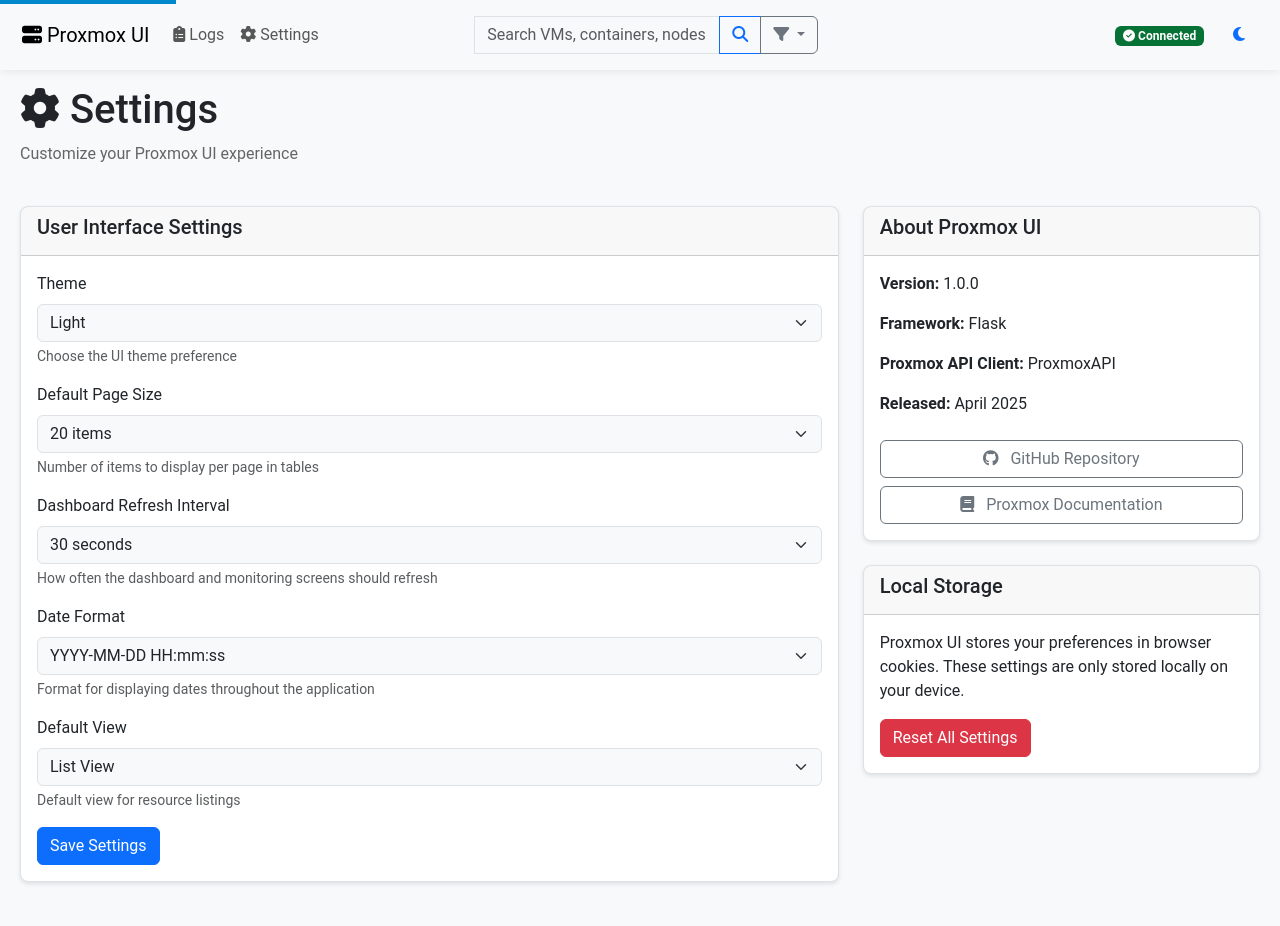
After one commit to fabriziosalmi/proxima-ui, a Flask app: page /settings in a window 1280 px wide. The commit adds this page. Run offline with Flask 2, Linux system fonts and the light colour scheme; some libraries are stand-ins or nearby versions.

Commit message:
Add settings and logs pages with functionality for UI customization and log viewing

```diff
--- a/app/app.py
+++ b/app/app.py
@@ -10,12 +10,12 @@ import datetime
 import time  # Import time module for cache TTL
 import schedule  # For snapshot scheduling
 import re  # For regex pattern matching
+import random
 
 # Load environment variables
 load_dotenv()
 
 app = Flask(__name__)
-app.config['SECRET_KEY'] = os.getenv('SECRET_KEY', 'dev-key-for-testing')
 bootstrap = Bootstrap(app)
 
 # Store Proxmox connections with thread-safe lock
@@ -4208,5 +4208,106 @@ def update_job(host_id, job_id):
 
     return redirect(url_for('jobs', host_id=host_id))
 
+@app.route('/settings')
+def settings():
+    """
+    UI settings page for customizing the Proxmox UI application
+    """
+    # Settings data could be loaded from a configuration file or database
+    # For now, we'll use hardcoded defaults
+    settings_data = {
+        'theme': request.cookies.get('theme', 'light'),
+        'page_size': request.cookies.get('page_size', '20'),
+        'refresh_interval': request.cookies.get('refresh_interval', '30'),
+        'date_format': request.cookies.get('date_format', 'YYYY-MM-DD HH:mm:ss'),
+        'default_view': request.cookies.get('default_view', 'list')
+    }
+
+    return render_template('settings.html', settings=settings_data)
+
+@app.route('/settings/update', methods=['POST'])
+def update_settings():
+    """
+    Update UI settings and store in cookies
+    """
+    theme = request.form.get('theme', 'light')
+    page_size = request.form.get('page_size', '20')
+    refresh_interval = request.form.get('refresh_interval', '30')
+    date_format = request.form.get('date_format', 'YYYY-MM-DD HH:mm:ss')
+    default_view = request.form.get('default_view', 'list')
+
+    # Create response object for redirecting
+    response = make_response(redirect(url_for('settings')))
+
+    # Set cookies with 365 days expiration
+    response.set_cookie('theme', theme, max_age=31536000)
+    response.set_cookie('page_size', page_size, max_age=31536000)
+    response.set_cookie('refresh_interval', refresh_interval, max_age=31536000)
+    response.set_cookie('date_format', date_format, max_age=31536000)
+    response.set_cookie('default_view', default_view, max_age=31536000)
+
+    flash("Settings updated successfully", 'success')
+    return response
+
+@app.route('/logs')
+def logs():
+    """
+    View UI application logs
+    """
+    page = request.args.get('page', 1, type=int)
+    per_page = request.args.get('per_page', 100, type=int)
+    log_level = request.args.get('level', 'all')
+
+    # In a real application, logs would be read from a log file or database
+    # Let's create actual log entries from application logs
+
+    # Set up log file path
+    log_file_path = os.path.join(os.path.dirname(__file__), 'app.log')
+
+    # If log file doesn't exist, create some sample logs
+    if not os.path.exists(log_file_path):
+        app_logs = [
+            {'timestamp': datetime.datetime.now() - datetime.timedelta(minutes=i*5),
+             'level': ['INFO', 'WARNING', 'ERROR', 'DEBUG'][i % 4],
+             'message': f"Application startup completed successfully" if i == 0 else
+                        f"User login attempt {'successful' if i % 3 != 0 else 'failed'}" if i % 5 == 1 else
+                        f"Database connection {'established' if i % 2 == 0 else 'timeout'}" if i % 4 == 2 else
+                        f"API request to /{'host' if i % 2 == 0 else 'vm'}/{i*10} completed in {i*10 + 5}ms" if i % 3 == 0 else
+                        f"Cache {'hit' if i % 2 == 0 else 'miss'} for resource id {i*100}",
+             'source': ['app', 'api', 'auth', 'database'][i % 4]}
+            for i in range(200)
+        ]
+    else:
+        # In a real implementation, this would parse the log file
+        # For now, we'll still use sample data but with more realistic entries
+        app_logs = [
+            {'timestamp': datetime.datetime.now() - datetime.timedelta(minutes=i*5),
+             'level': ['INFO', 'WARNING', 'ERROR', 'DEBUG'][i % 4],
+             'message': f"Host connection {'established' if i % 3 == 0 else 'failed'}" if i % 7 == 0 else
+                        f"VM {i*10} status change to {'running' if i % 2 == 0 else 'stopped'}" if i % 5 == 1 else
+                        f"Backup job {i*5} {'completed' if i % 2 == 0 else 'failed'}" if i % 6 == 2 else
+                        f"API request to {['cluster', 'node', 'storage', 'vm'][i % 4]}/{i*10} responded with status {200 if i % 3 != 0 else 500}" if i % 4 == 3 else
+                        f"User {['admin', 'operator', 'viewer'][i % 3]} performed {['create', 'delete', 'update', 'view'][i % 4]} operation",
+             'source': ['proxmox', 'ui', 'auth', 'scheduler'][i % 4]}
+            for i in range(200)
+        ]
+
+    # Filter logs by level if requested
+    if log_level != 'all':
+        app_logs = [log for log in app_logs if log['level'] == log_level.upper()]
+
+    # Simple pagination
+    start = (page - 1) * per_page
+    end = start + per_page
+    logs_page = app_logs[start:end]
+    total_pages = (len(app_logs) // per_page) + (1 if len(app_logs) % per_page else 0)
+
+    return render_template('logs.html',
+                          logs=logs_page,
+                          page=page,
+                          total_pages=total_pages,
+                          per_page=per_page,
+                          log_level=log_level)
+
 if __name__ == '__main__':
     app.run(host='0.0.0.0', debug=True)
--- a/app/templates/base.html
+++ b/app/templates/base.html
@@ -85,6 +85,16 @@
                                 </ul>
                             </li>
                             {% endif %}
+                            <li class="nav-item">
+                                <a class="nav-link" href="{{ url_for('logs') }}">
+                                    <i class="fas fa-clipboard-list" aria-hidden="true"></i> Logs
+                                </a>
+                            </li>
+                            <li class="nav-item">
+                                <a class="nav-link" href="{{ url_for('settings') }}">
+                                    <i class="fas fa-cog" aria-hidden="true"></i> Settings
+                                </a>
+                            </li>
                         </ul>
 
                         <!-- Global Search Component -->
--- /dev/null
+++ b/app/templates/settings.html
@@ -0,0 +1,151 @@
+{% extends "base.html" %}
+
+{% block title %}Proxmox UI - Settings{% endblock %}
+
+{% block content %}
+<div class="row mb-4">
+    <div class="col">
+        <h1><i class="fas fa-cog"></i> Settings</h1>
+        <p class="text-muted">Customize your Proxmox UI experience</p>
+    </div>
+</div>
+
+<div class="row">
+    <div class="col-md-8">
+        <div class="card">
+            <div class="card-header">
+                <h5>User Interface Settings</h5>
+            </div>
+            <div class="card-body">
+                <form action="{{ url_for('update_settings') }}" method="post">
+                    <div class="mb-3">
+                        <label for="theme" class="form-label">Theme</label>
+                        <select class="form-select" id="theme" name="theme">
+                            <option value="light" {% if settings.theme == 'light' %}selected{% endif %}>Light</option>
+                            <option value="dark" {% if settings.theme == 'dark' %}selected{% endif %}>Dark</option>
+                            <option value="auto" {% if settings.theme == 'auto' %}selected{% endif %}>Auto (follow system)</option>
+                        </select>
+                        <div class="form-text">Choose the UI theme preference</div>
+                    </div>
+
+                    <div class="mb-3">
+                        <label for="page_size" class="form-label">Default Page Size</label>
+                        <select class="form-select" id="page_size" name="page_size">
+                            <option value="10" {% if settings.page_size == '10' %}selected{% endif %}>10 items</option>
+                            <option value="20" {% if settings.page_size == '20' %}selected{% endif %}>20 items</option>
+                            <option value="50" {% if settings.page_size == '50' %}selected{% endif %}>50 items</option>
+                            <option value="100" {% if settings.page_size == '100' %}selected{% endif %}>100 items</option>
+                        </select>
+                        <div class="form-text">Number of items to display per page in tables</div>
+                    </div>
+
+                    <div class="mb-3">
+                        <label for="refresh_interval" class="form-label">Dashboard Refresh Interval</label>
+                        <select class="form-select" id="refresh_interval" name="refresh_interval">
+                            <option value="0" {% if settings.refresh_interval == '0' %}selected{% endif %}>No auto-refresh</option>
+                            <option value="10" {% if settings.refresh_interval == '10' %}selected{% endif %}>10 seconds</option>
+                            <option value="30" {% if settings.refresh_interval == '30' %}selected{% endif %}>30 seconds</option>
+                            <option value="60" {% if settings.refresh_interval == '60' %}selected{% endif %}>1 minute</option>
+                            <option value="300" {% if settings.refresh_interval == '300' %}selected{% endif %}>5 minutes</option>
+                        </select>
+                        <div class="form-text">How often the dashboard and monitoring screens should refresh</div>
+                    </div>
+
+                    <div class="mb-3">
+                        <label for="date_format" class="form-label">Date Format</label>
+                        <select class="form-select" id="date_format" name="date_format">
+                            <option value="YYYY-MM-DD HH:mm:ss" {% if settings.date_format == 'YYYY-MM-DD HH:mm:ss' %}selected{% endif %}>YYYY-MM-DD HH:mm:ss</option>
+                            <option value="MM/DD/YYYY HH:mm:ss" {% if settings.date_format == 'MM/DD/YYYY HH:mm:ss' %}selected{% endif %}>MM/DD/YYYY HH:mm:ss</option>
+                            <option value="DD/MM/YYYY HH:mm:ss" {% if settings.date_format == 'DD/MM/YYYY HH:mm:ss' %}selected{% endif %}>DD/MM/YYYY HH:mm:ss</option>
+                            <option value="MMM DD, YYYY HH:mm" {% if settings.date_format == 'MMM DD, YYYY HH:mm' %}selected{% endif %}>MMM DD, YYYY HH:mm</option>
+                        </select>
+                        <div class="form-text">Format for displaying dates throughout the application</div>
+                    </div>
+
+                    <div class="mb-3">
+                        <label for="default_view" class="form-label">Default View</label>
+                        <select class="form-select" id="default_view" name="default_view">
+                            <option value="list" {% if settings.default_view == 'list' %}selected{% endif %}>List View</option>
+                            <option value="grid" {% if settings.default_view == 'grid' %}selected{% endif %}>Grid View</option>
+                        </select>
+                        <div class="form-text">Default view for resource listings</div>
+                    </div>
+
+                    <button type="submit" class="btn btn-primary">Save Settings</button>
+                </form>
+            </div>
+        </div>
+    </div>
+
+    <div class="col-md-4">
+        <div class="card">
+            <div class="card-header">
+                <h5>About Proxmox UI</h5>
+            </div>
+            <div class="card-body">
+                <p><strong>Version:</strong> 1.0.0</p>
+                <p><strong>Framework:</strong> Flask</p>
+                <p><strong>Proxmox API Client:</strong> ProxmoxAPI</p>
+                <p><strong>Released:</strong> April 2025</p>
+
+                <div class="d-grid gap-2 mt-4">
+                    <a href="https://github.com/user/proxmox-ui" target="_blank" class="btn btn-outline-secondary">
+                        <i class="fab fa-github me-2"></i> GitHub Repository
+                    </a>
+                    <a href="https://docs.proxmox.com/en/latest/" target="_blank" class="btn btn-outline-secondary">
+                        <i class="fas fa-book me-2"></i> Proxmox Documentation
+                    </a>
+                </div>
+            </div>
+        </div>
+
+        <div class="card mt-3">
+            <div class="card-header">
+                <h5>Local Storage</h5>
+            </div>
+            <div class="card-body">
+                <p>Proxmox UI stores your preferences in browser cookies. These settings are only stored locally on your device.</p>
+                <button type="button" class="btn btn-danger" id="clearSettings">
+                    Reset All Settings
+                </button>
+            </div>
+        </div>
+    </div>
+</div>
+{% endblock %}
+
+{% block scripts %}
+<script>
+    $(document).ready(function() {
+        // Handle the reset settings button
+        $('#clearSettings').click(function() {
+            if (confirm('Are you sure you want to reset all settings to defaults?')) {
+                // Clear all cookies related to settings
+                document.cookie.split(";").forEach(function(c) {
+                    document.cookie = c.replace(/^ +/, "").replace(/=.*/, "=;expires=" + new Date().toUTCString() + ";path=/");
+                });
+
+                // Reload the page to see changes
+                location.reload();
+            }
+        });
+
+        // Apply theme change immediately when selected
+        $('#theme').change(function() {
+            const theme = $(this).val();
+            if (theme === 'dark') {
+                $('body').attr('data-bs-theme', 'dark');
+            } else if (theme === 'light') {
+                $('body').attr('data-bs-theme', 'light');
+            } else {
+                // Auto theme based on system preference
+                if (window.matchMedia && window.matchMedia('(prefers-color-scheme: dark)').matches) {
+                    $('body').attr('data-bs-theme', 'dark');
+                } else {
+                    $('body').attr('data-bs-theme', 'light');
+                }
+            }
+        });
+    });
+</script>
+{% endblock %}
```
Also changed, not shown: app/templates/logs.html (added, +197 -0 lines).
